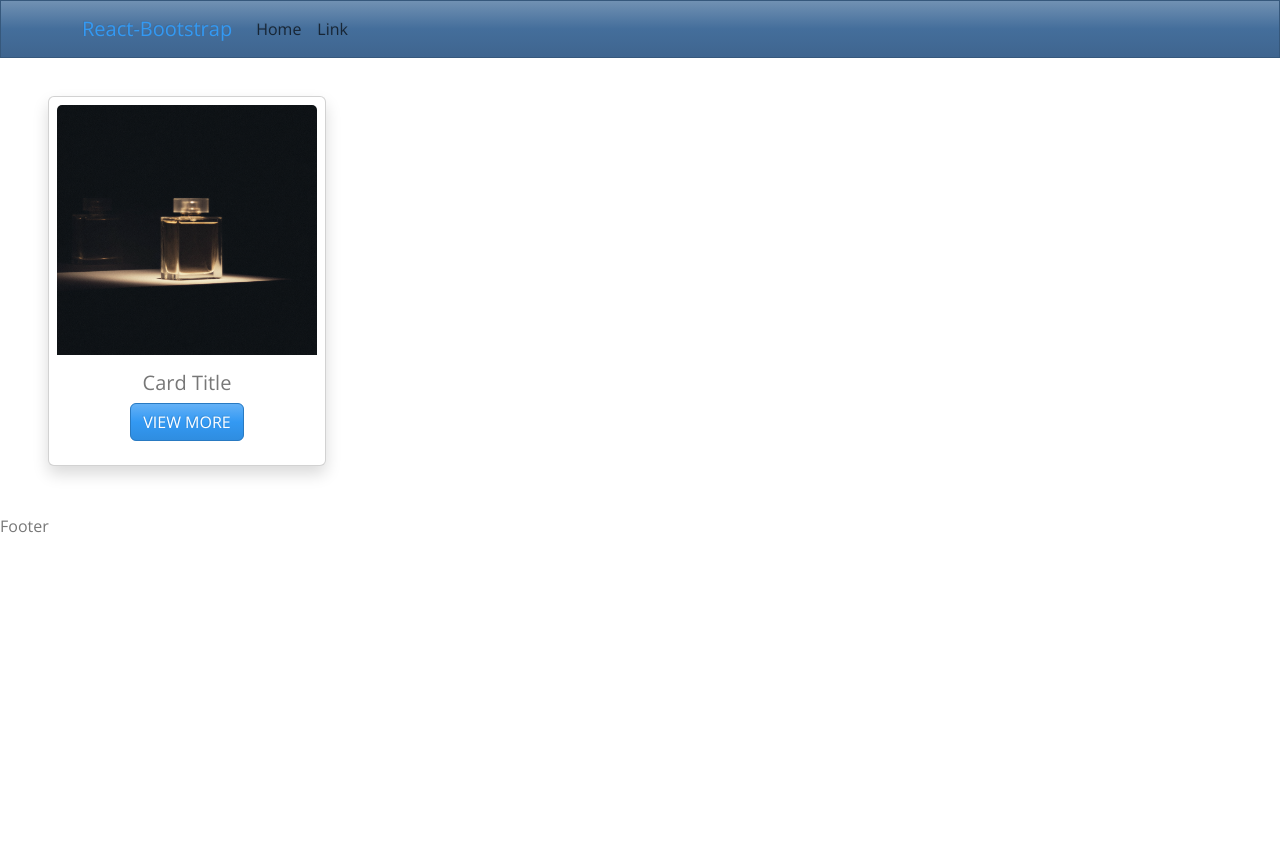
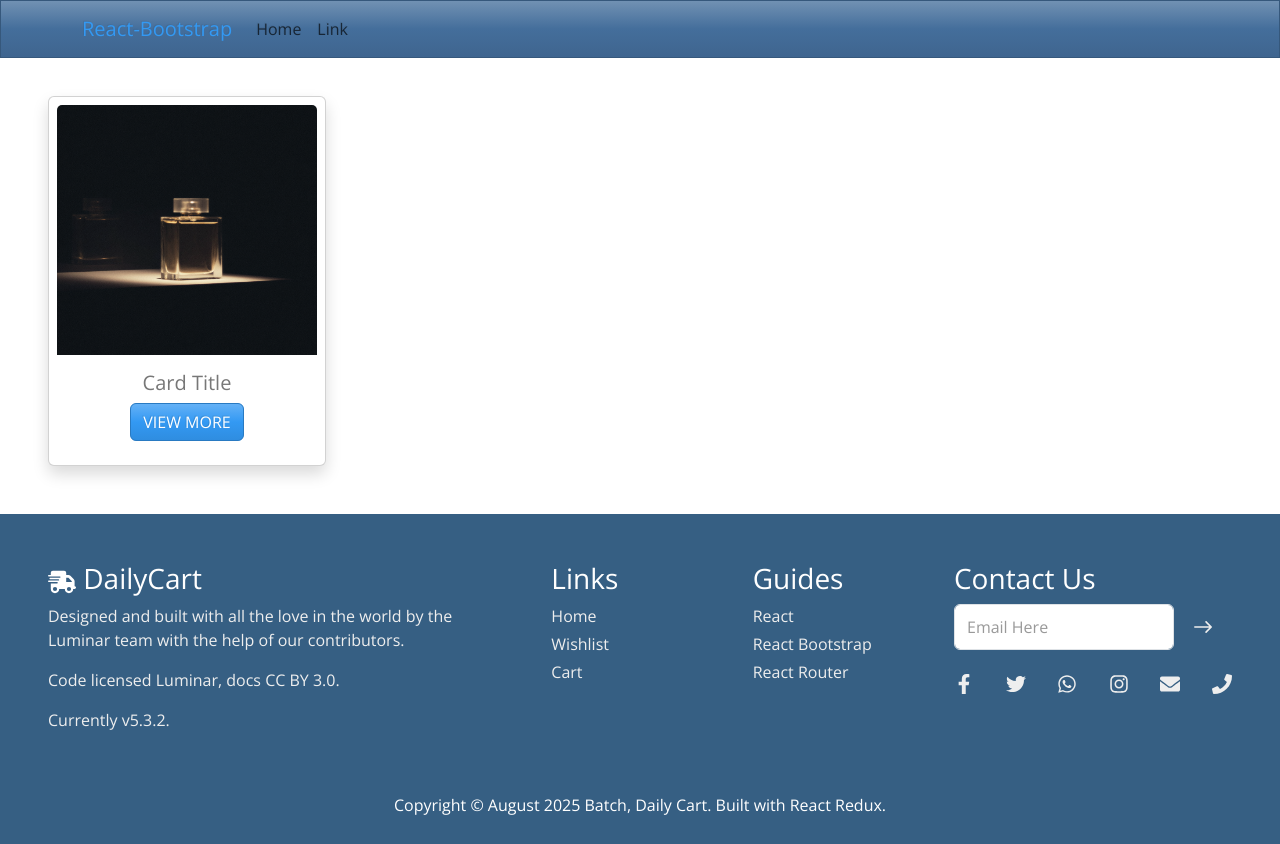
Before and after one commit to Vipin-p-p/E-Cart-Redux-2026, a React (Vite) app: page / in a window 1280 px wide. Before the commit the page ends 800 px from the top, so only its background shows below. Built offline with nearby package versions, Linux system fonts and the light colour scheme.

Commit message:
footer added

```diff
--- a/package.json
+++ b/package.json
@@ -14,10 +14,12 @@
     "@fortawesome/free-regular-svg-icons": "^7.3.1",
     "@fortawesome/free-solid-svg-icons": "^7.3.1",
     "@fortawesome/react-fontawesome": "^3.5.0",
+    "@react-icons/all-files": "^4.1.0",
     "bootstrap": "^5.3.8",
     "react": "^19.3.1",
     "react-bootstrap": "^2.10.10",
     "react-dom": "^19.3.1",
+    "react-icons": "^5.7.0",
     "react-router-dom": "^7.18.5",
     "sweetalert2": "^11.26.25"
   },
--- a/src/Components/Footer.jsx
+++ b/src/Components/Footer.jsx
@@ -1,9 +1,70 @@
 import React from 'react'
+import { FaTruckFast } from "react-icons/fa6";
+import { FaFacebookF, FaTwitter, FaWhatsapp, FaInstagram, FaEnvelope, FaPhone } from "react-icons/fa";
+import { IoIosArrowRoundForward } from "react-icons/io";
 
 function Footer() {
   return (
-    <div>
-      Footer
+    <div style={{ backgroundColor: '#365f83', height: "330px" }} className='container-fluid text-light p-5'>
+      <div className='row'>
+        {/* First Column */}
+        <div className='col-lg-5'>
+          <h3 className='mb-2 text-white'>
+            <FaTruckFast /> DailyCart</h3>
+          <p> Designed and built with all the love in the world by the <br />
+            Luminar team with the help of our contributors. </p>
+          <p>Code licensed Luminar, docs CC BY 3.0.</p>
+          <p>Currently v5.3.2.</p>
+        </div>
+
+        {/* Second Column */}
+        <div className='col-lg-2'>
+          <h3 className='mb-2 text-white'>Links</h3>
+          <p className='mb-1'>Home</p>
+          <p className='mb-1'>Wishlist</p>
+          <p className='mb-1'>Cart</p>
+        </div>
+
+        {/* Third Column */}
+        <div className='col-lg-2'>
+          <h3 className='mb-2 text-white'>Guides</h3>
+          <p className='mb-1'>React</p>
+          <p className='mb-1'>React Bootstrap</p>
+          <p className='mb-1'>React Router</p>
+        </div>
+
+        {/* Fourth Column */}
+        <div className='col-lg-3'>
+          <h3 className='mb-2 text-white'>Contact Us</h3>
+          <div className='d-flex mb-4'>
+            <input type="email" className='form-control' placeholder='Email Here' />
+            <button className='btn text-light'>
+              <IoIosArrowRoundForward className='fs-2' />
+            </button>
+          </div>
+
+          <div className='d-flex justify-content-between fs-5'>
+            <FaFacebookF />
+            <FaTwitter />
+            <FaWhatsapp />
+            <FaInstagram />
+            <FaEnvelope />
+            <FaPhone />
+          </div>
+
+        </div>
+
+      </div>
+
+      <div className='row mt-5'>
+        <div className='col-12 text-center'>
+          <h6 className='text-white'>
+            Copyright © August 2025 Batch, Daily Cart.
+            Built with React Redux.
+          </h6>
+        </div>
+      </div>
+
     </div>
   )
 }
```
Also changed, not shown: 1 other file (tests, documents, lock files or other folders).
